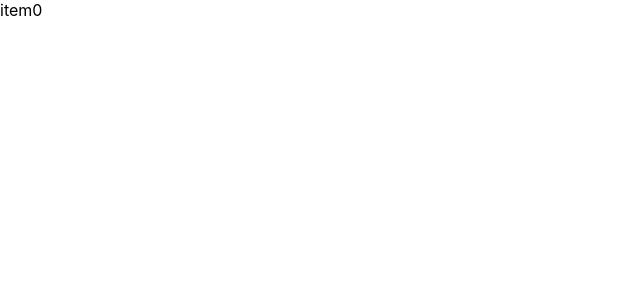
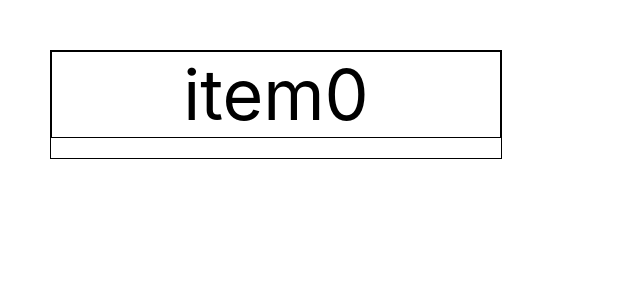
Before and after one commit to s-yoshiii/trello-practice-app, a React (Create React App) app: page / in a window 1280 px wide. Shown: the top 300 px of the page, without its empty margins (0-640 px from the left). Built offline with nearby package versions, Linux system fonts and the light colour scheme.

Commit message:
要素のスタイルを整える

```diff
--- a/public/index.html
+++ b/public/index.html
@@ -1,5 +1,5 @@
 <!DOCTYPE html>
-<html lang="en">
+<html lang="ja">
 
 <head>
   <meta charset="utf-8" />
--- a/src/App.css
+++ b/src/App.css
@@ -1,38 +1,12 @@
-.App {
+.dragDropArea {
   text-align: center;
+  margin: 50px;
+  width: 450px;
+  border: 1px solid #000;
 }
 
-.App-logo {
-  height: 40vmin;
-  pointer-events: none;
+.item {
+  margin-bottom: 20px;
+  font-size: 70px;
+  border: 1px solid #000;
 }
-
-@media (prefers-reduced-motion: no-preference) {
-  .App-logo {
-    animation: App-logo-spin infinite 20s linear;
-  }
-}
-
-.App-header {
-  background-color: #282c34;
-  min-height: 100vh;
-  display: flex;
-  flex-direction: column;
-  align-items: center;
-  justify-content: center;
-  font-size: calc(10px + 2vmin);
-  color: white;
-}
-
-.App-link {
-  color: #61dafb;
-}
-
-@keyframes App-logo-spin {
-  from {
-    transform: rotate(0deg);
-  }
-  to {
-    transform: rotate(360deg);
-  }
-}
--- a/src/App.js
+++ b/src/App.js
@@ -3,7 +3,7 @@ import "./App.css";
 
 function App() {
   return (
-    <div>
+    <div className="dragDropArea">
       <DragDropContext>
         <Droppable droppableId="droppable">
           {(provided) => (
@@ -11,6 +11,7 @@ function App() {
               <Draggable draggableId="draggable-1" index={0}>
                 {(provided) => (
                   <div
+                    className="item"
                     ref={provided.innerRef}
                     {...provided.draggableProps}
                     {...provided.dragHandleProps}
```
